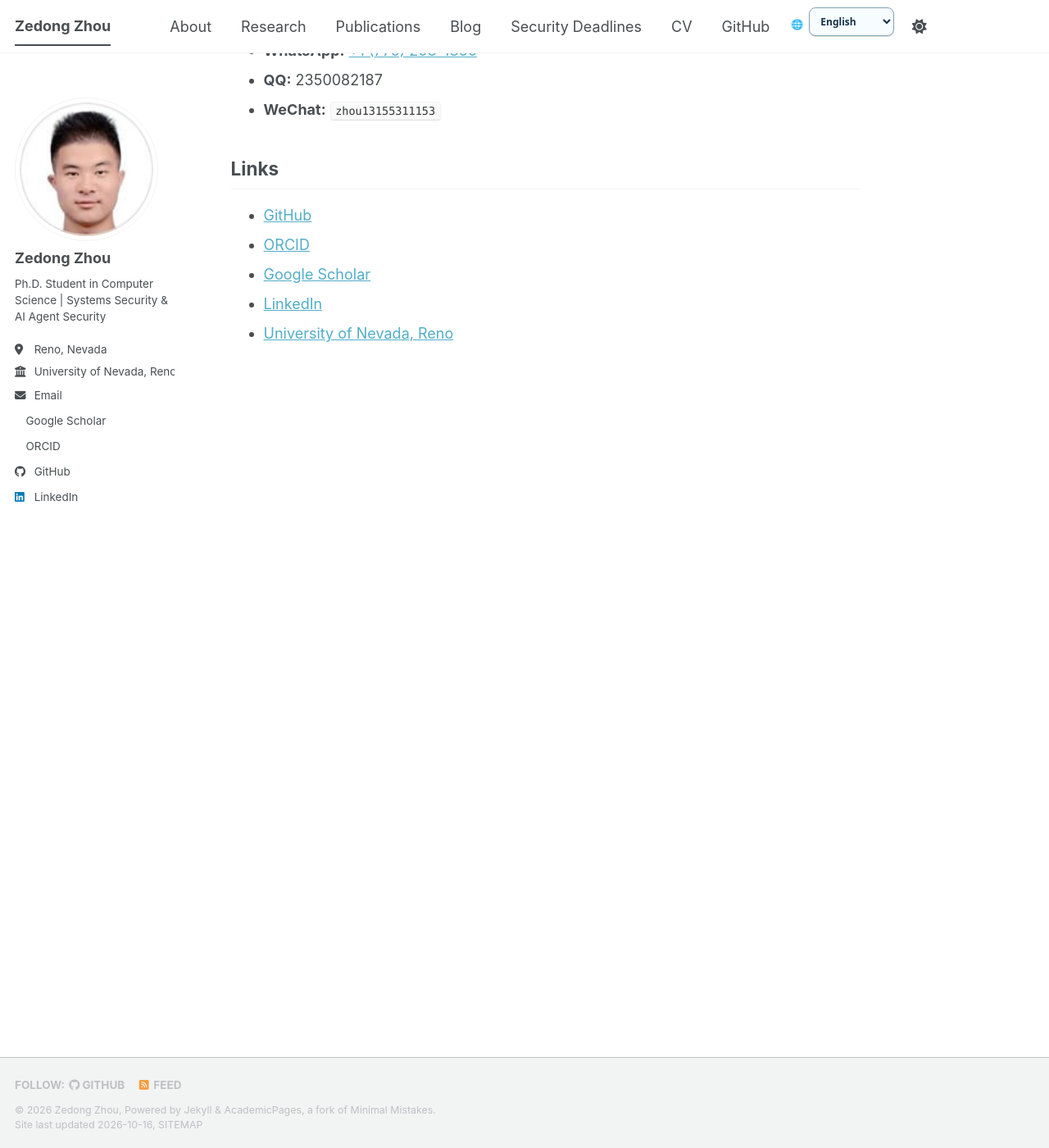
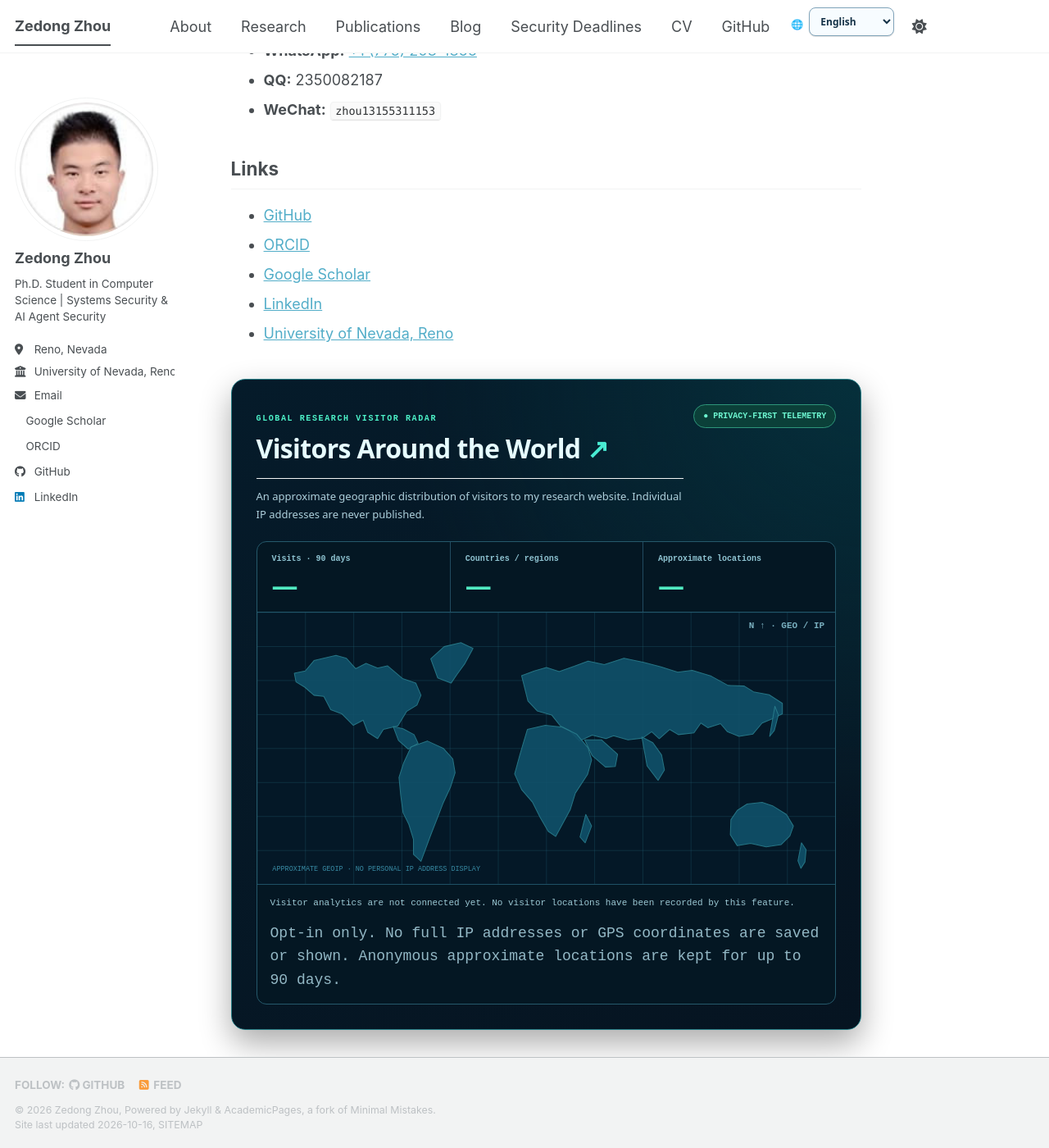
Before and after one commit to 2350082187zhou-ux/2350082187zhou-ux.github.io, a Jekyll site: the page built from _pages/about.md, in a window 1280 px wide and 1400 px high, scrolled down 2227 px. Shown: the whole window at 82% size. Built offline with Jekyll 4.4.1, drawn with Linux system fonts in a browser that asks for light colours; a style sheet for code colours, icons or effects is not loaded.

Commit message:
Embed localized world visitor scatter map in academic homepage and cyber blog

```diff
--- a/_includes/footer/custom.html
+++ b/_includes/footer/custom.html
@@ -4,4 +4,6 @@
 <script id="MathJax-script" defer src="https://cdn.jsdelivr.net/npm/mathjax@4.0.0/tex-mml-chtml.js"></script>
 
 <script defer src="{{ '/assets/js/site-i18n.js' | relative_url }}"></script>
+<script defer src="{{ '/assets/js/visitor-geo-config.js' | relative_url }}"></script>
+<script defer src="{{ '/assets/js/visitor-geo.js' | relative_url }}"></script>
 <!-- end custom footer snippets -->
--- a/_includes/head/custom.html
+++ b/_includes/head/custom.html
@@ -20,4 +20,5 @@
 <meta name="theme-color" content="var(--global-bg-color)"/>
 
 <link rel="stylesheet" href="{{ '/assets/css/site-language.css' | relative_url }}">
+<link rel="stylesheet" href="{{ '/assets/css/visitor-geo.css' | relative_url }}">
 <!-- end custom head snippets -->
--- a/_layouts/cyber-blog.html
+++ b/_layouts/cyber-blog.html
@@ -11,6 +11,7 @@
   <link rel="stylesheet" href="{{ '/assets/css/cyber-cinematic.css' | relative_url }}">
   <link rel="stylesheet" href="{{ '/assets/css/blog-deadlines-ops.css' | relative_url }}">
   <link rel="stylesheet" href="{{ '/assets/css/site-language.css' | relative_url }}">
+  <link rel="stylesheet" href="{{ '/assets/css/visitor-geo.css' | relative_url }}">
   <link rel="icon" type="image/png" href="{{ '/images/favicon-32x32.png' | relative_url }}">
 </head>
 <body class="cyber-site">
@@ -35,6 +36,8 @@
  </header>
  <main id="main-content">{{ content }}</main>
  <footer class="cyber-footer"><span>© {{ 'now' | date: '%Y' }} Zedong Zhou · Linux, security & open research</span><span><a href="{{ '/research/' | relative_url }}">Research</a> <span aria-hidden="true">·</span> <a href="mailto:zedongz@unr.edu">Contact</a> <span aria-hidden="true">·</span> <a href="#top">Back to top ↑</a></span></footer>
+ <script defer src="{{ '/assets/js/visitor-geo-config.js' | relative_url }}"></script>
+ <script defer src="{{ '/assets/js/visitor-geo.js' | relative_url }}"></script>
  <script defer src="{{ '/assets/js/site-i18n.js' | relative_url }}"></script>
  <script defer src="{{ '/assets/js/cyber-blog.js' | relative_url }}"></script>
  <script defer src="{{ '/assets/js/security-inline.js' | relative_url }}"></script>
--- a/_pages/about.md
+++ b/_pages/about.md
@@ -73,3 +73,31 @@ My publications and preprints cover efficient 3D reconstruction, battery health
 - [Google Scholar](https://scholar.google.com/citations?user=vkzLMEcAAAAJ&hl=en)
 - [LinkedIn](https://www.linkedin.com/in/zedong-zhou-19b50041a/)
 - [University of Nevada, Reno](https://www.unr.edu/)
+
+
+<section class="visitor-geo" id="global-visitors" data-visitor-geo aria-labelledby="global-visitors-heading">
+ <div class="visitor-geo-header">
+  <div>
+   <span class="visitor-geo-kicker" data-geo-t="eyebrow">GLOBAL RESEARCH VISITOR RADAR</span>
+   <h2 id="global-visitors-heading" data-geo-t="heading">Visitors Around the World <span>↗</span></h2>
+   <p data-geo-t="description">An approximate geographic distribution of visitors to my research website. Individual IP addresses are never published.</p>
+  </div>
+  <span class="visitor-geo-badge" data-geo-t="badge">● PRIVACY-FIRST TELEMETRY</span>
+ </div>
+ <div class="visitor-geo-panel">
+  <div class="visitor-geo-stats">
+   <div><small data-geo-t="visits">Visits · 90 days</small><strong data-geo-stat="total">—</strong></div>
+   <div><small data-geo-t="countries">Countries / regions</small><strong data-geo-stat="countries">—</strong></div>
+   <div><small data-geo-t="locations">Approximate locations</small><strong data-geo-stat="points">—</strong></div>
+  </div>
+  <div class="visitor-geo-map">
+   <div data-geo-map aria-label="World map of approximate visitor locations"></div>
+   <span class="visitor-geo-compass" aria-hidden="true">N ↑ · GEO / IP</span>
+  </div>
+  <div class="visitor-geo-bottom">
+    <span class="visitor-geo-status" data-geo-status role="status">Visitor analytics are not connected yet. No visitor locations have been recorded by this feature.</span>
+    <button type="button" class="visitor-geo-optin" data-geo-optin hidden>Share my approximate region</button>
+  </div>
+  <p class="visitor-geo-privacy" data-geo-t="privacy">Opt-in only. No full IP addresses or GPS coordinates are saved or shown. Anonymous approximate locations are kept for up to 90 days.</p>
+ </div>
+</section>
```
Also changed, not shown: _pages/blog.md (+28 -0 lines).
